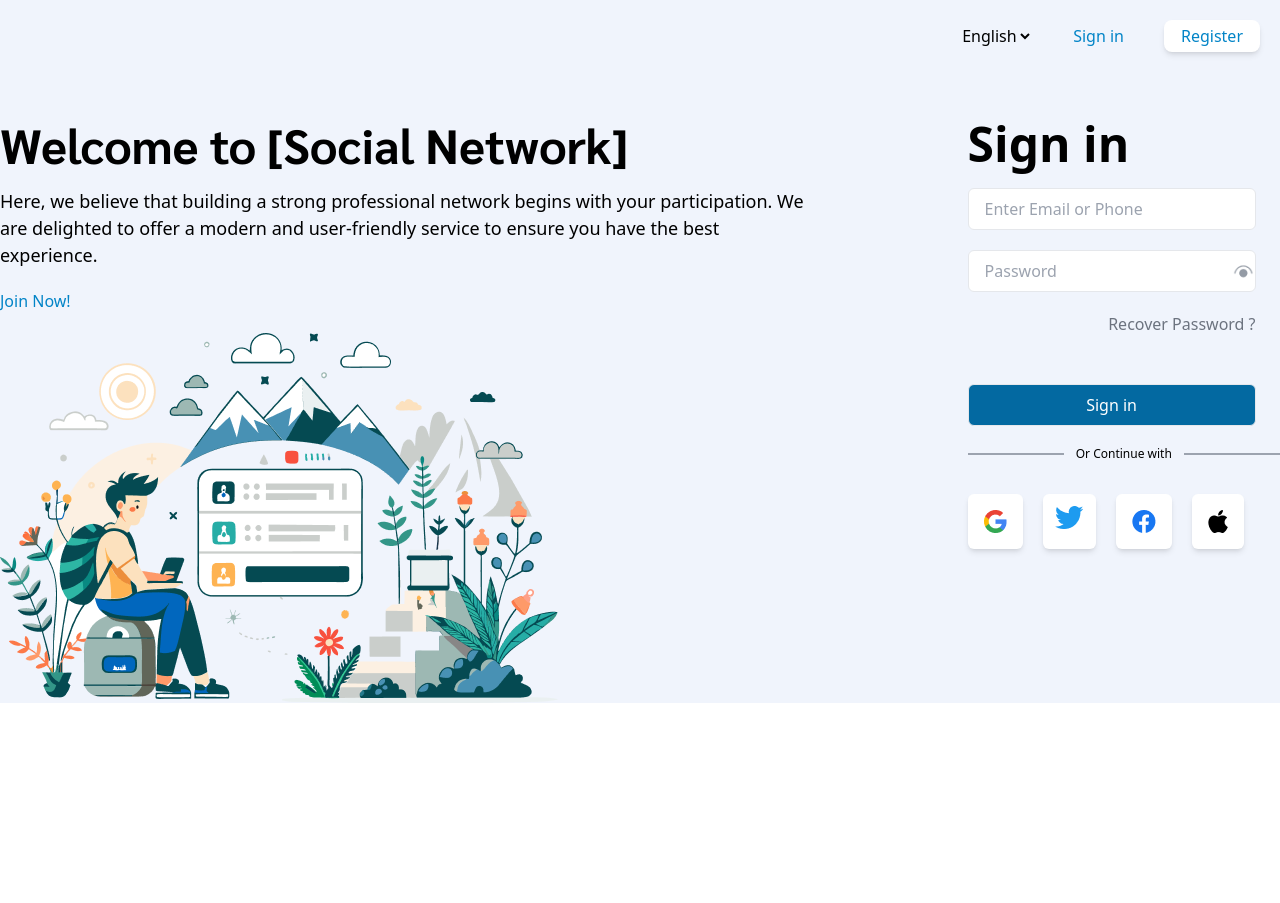
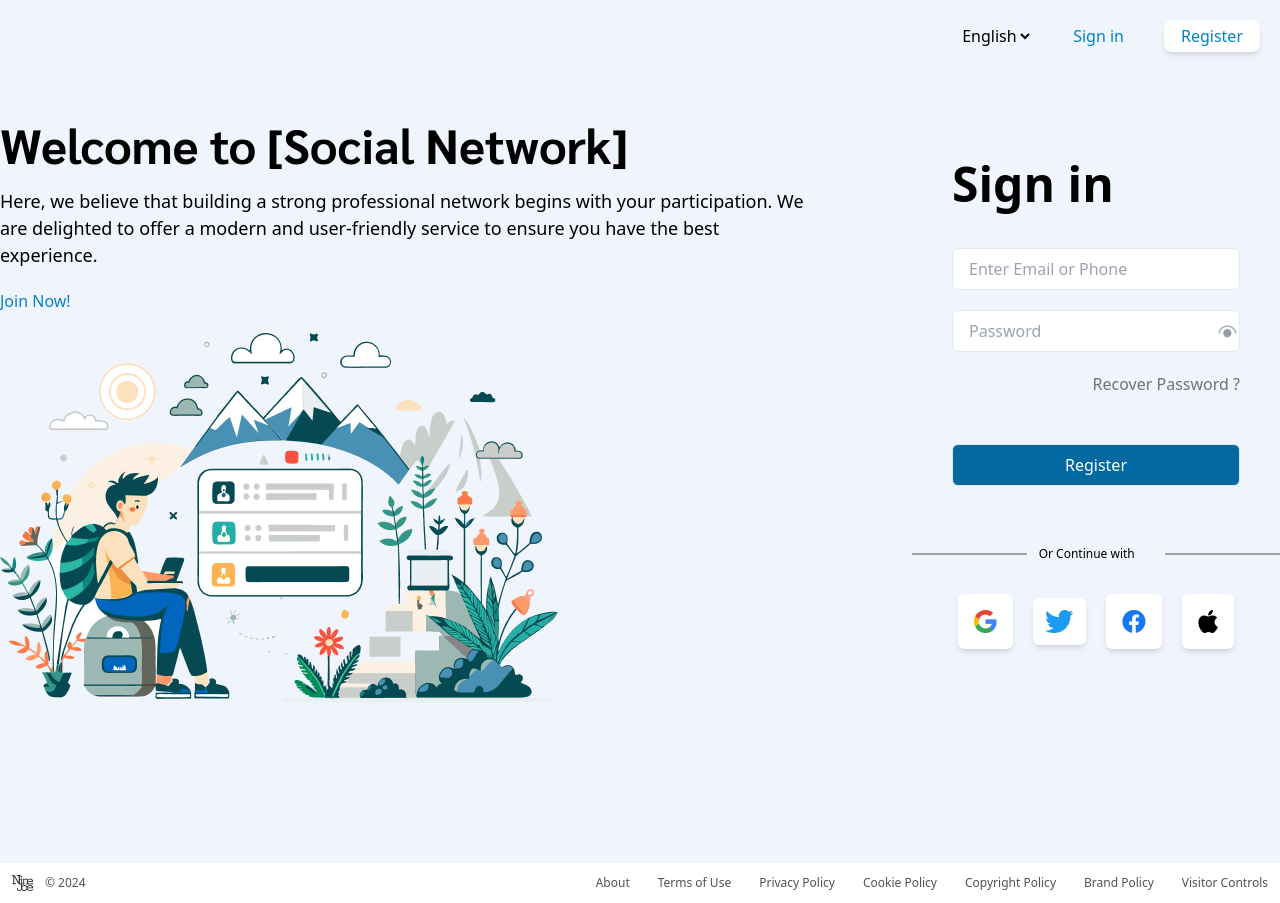
Before and after one commit to akuahamda/Login-page, a plain HTML site: page index.html in a window 1280 px wide. Before the commit the page ends 800 px from the top, so only its background shows below. Drawn offline with nearby package versions, Linux system fonts and the light colour scheme.

Commit message:
responsive

```diff
--- a/index.html
+++ b/index.html
@@ -16,16 +16,16 @@
   <body>
     <div class="bg-[#F0F4FC]">
       <!-- nav-section -->
-      <div class="container mx-auto flex justify-end gap-10 p-5 items-center">
+      <div class="container mx-auto flex md:justify-end md:gap-10 md:p-5 md:items-center gap-5 pt-20 justify-center items-center">
         <select class="bg-transparent" name="" id="">
-          <option value="english">English</option>
+          <option  value="english">English</option>
         </select>
-        <a href="">
+        <a href="signin.html">
           <button class="text-sky-600">Sign in</button>
         </a>
-        <a href="">
+        <a href="signin.html">
           <button
-            class="border-none shadow-md rounded-lg p-1 w-24 text-sky-600 bg-white"
+            class="border-none shadow-md rounded-lg p-1 md:w-24 text-sky-600 bg-white w-full"
           >
             Register
           </button>
@@ -35,10 +35,12 @@
 
       <!-- hero-section -->
 
-      <div class="container mx-auto flex justify-between mt-12">
+      <div class="container mx-auto  flex justify-between mt-12">
         <!-- first-child -->
-        <div class="space-y-5">
-          <h1 class="sarabun-thin font-bold text-5xl">Welcome to [Social Network]</h1>
+        <div class="hidden md:block space-y-5">
+          <h1 class="sarabun-thin font-bold text-5xl">
+            Welcome to [Social Network]
+          </h1>
           <p class="font-normal text-[18px] w-[807px]">
             Here, we believe that building a strong professional network begins
             with your participation. We are delighted to offer a modern and
@@ -54,16 +56,17 @@
         <!-- end of second-child -->
         <!-- second-child -->
         <div>
-          <div class="space-y-5">
-            <h1 class="font-bold text-5xl">Sign in</h1>
-            <form class="space-y-5" action="">
+          <div class="md:block space-y-5 p-10">
+            <h1 class="font-bold md:text-5xl md:text-start text-center text-3xl">Sign in</h1>
+            <form class="md:block space-y-5" action="">
+              <input class="md:hidden border px-4 py-2 rounded-md w-full p-4" type="text" name="" id="" placeholder="Full Name">
               <input
-                class="border px-4 py-2 w-72 rounded-md"
+                class=" border px-4 py-2 md:w-72 rounded-md w-full p-4"
                 type="text"
                 placeholder="Enter Email or Phone"
               />
               <div
-                class="flex border items-center w-72 justify-between rounded-md bg-white"
+                class="flex border items-center md:w-72 justify-between rounded-md bg-white w-full p4"
               >
                 <input
                   class="px-4 py-2 bg-transparent"
@@ -76,15 +79,17 @@
               </div>
               <div class="flex w-72 text-right">
                 <a href="">
-                  <p class="text-[#6C737F] w-72 text-right">Recover Password ?</p>
+                  <p class="text-[#6C737F] w-72 text-right">
+                    Recover Password ?
+                  </p>
                 </a>
               </div>
             </form>
             <a href="">
               <button
-                class="border w-72 px-4 py-2 rounded-md mt-12 bg-sky-700 text-white"
+                class="border md:w-72 px-4 py-2 rounded-md mt-12 bg-sky-700 text-white w-full p-4"
               >
-                Sign in
+                Register
               </button>
             </a>
           </div>
@@ -92,10 +97,10 @@
           <div class="grid grid-cols-3 mt-5 items-center gap-3">
             <span class="flex-1 bg-gray-400 h-0.5"></span>
             <span class="flex-1 text-xs">Or Continue with</span>
-            <span class="flex-1 bg-gray-400 h-0.5 "></span>
+            <span class="flex-1 bg-gray-400 h-0.5"></span>
           </div>
           <!-- socials -->
-          <div class="mt-8 flex gap-5">
+          <div class="mt-8 flex md:gap-5 justify-center items-center gap-8">
             <div class="shadow-md p-4 rounded-md bg-white">
               <img src="images/Logo Google.png" alt="" />
             </div>
@@ -114,6 +119,27 @@
       </div>
 
       <!-- end of hero-section -->
+      <!-- footer-nav -->
+      <div class="md:block mt-40 border-none p-3 bg-white shadow-xl hidden">
+        <footer class="container mx-auto flex justify-between">
+          <div class="flex gap-3 items-center text-neutral-600">
+            <div>
+              <img src="images/Frame (1).png" alt="" />
+            </div>
+            <p class="text-xs">© 2024</p>
+          </div>
+          <div class="text-xs flex gap-7 text-neutral-600">
+            <a href="#">About</a>
+            <a href="#">Terms of Use</a>
+            <a href="#">Privacy Policy</a>
+            <a href="#">Cookie Policy</a>
+            <a href="#">Copyright Policy</a>
+            <a href="#">Brand Policy</a>
+            <a href="#">Visitor Controls</a>
+          </div>
+        </footer>
+      </div>
+      <!-- end of footer-nav -->
     </div>
   </body>
 </html>
```
Also changed, not shown: images/Frame (1).png (added), signin.html (added).
